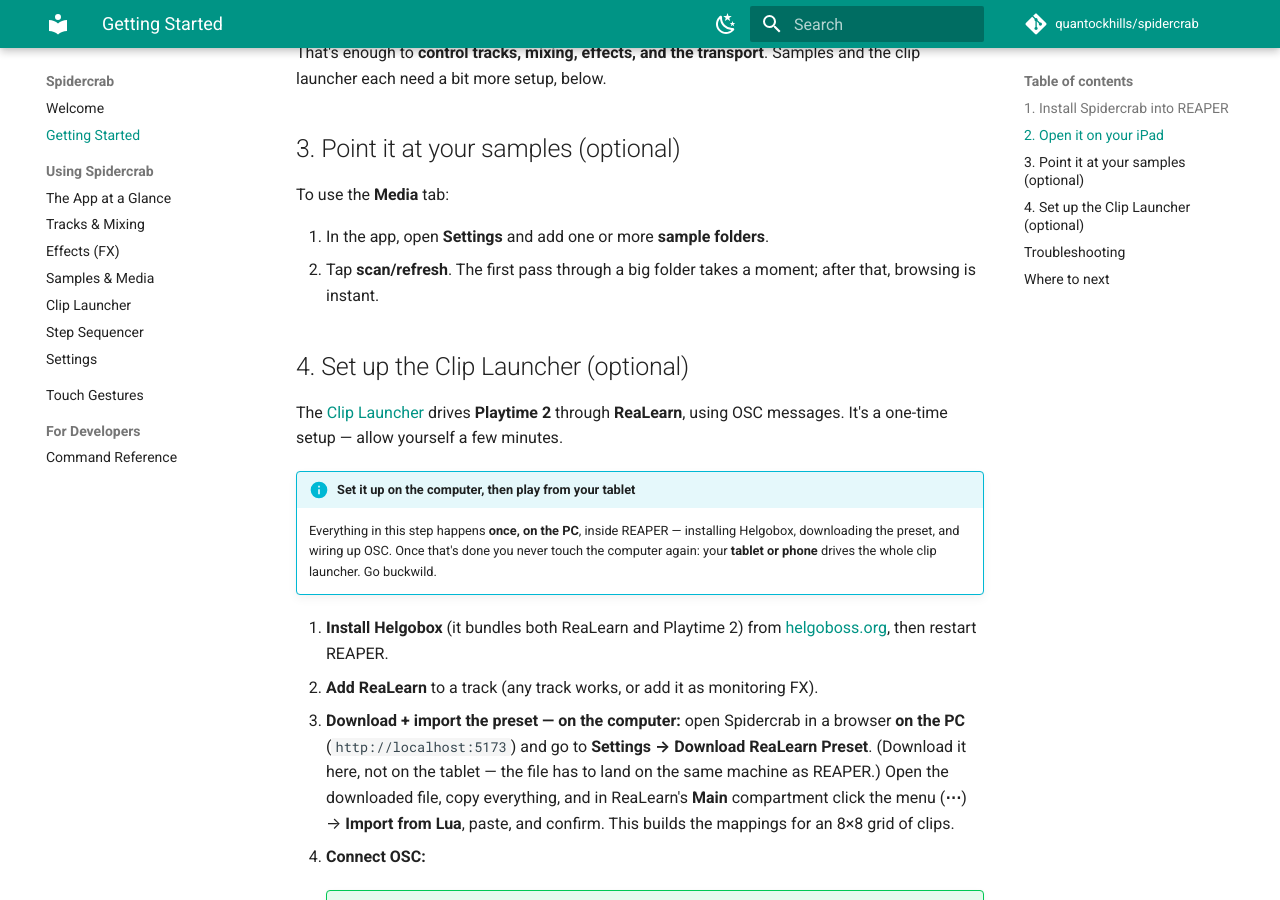
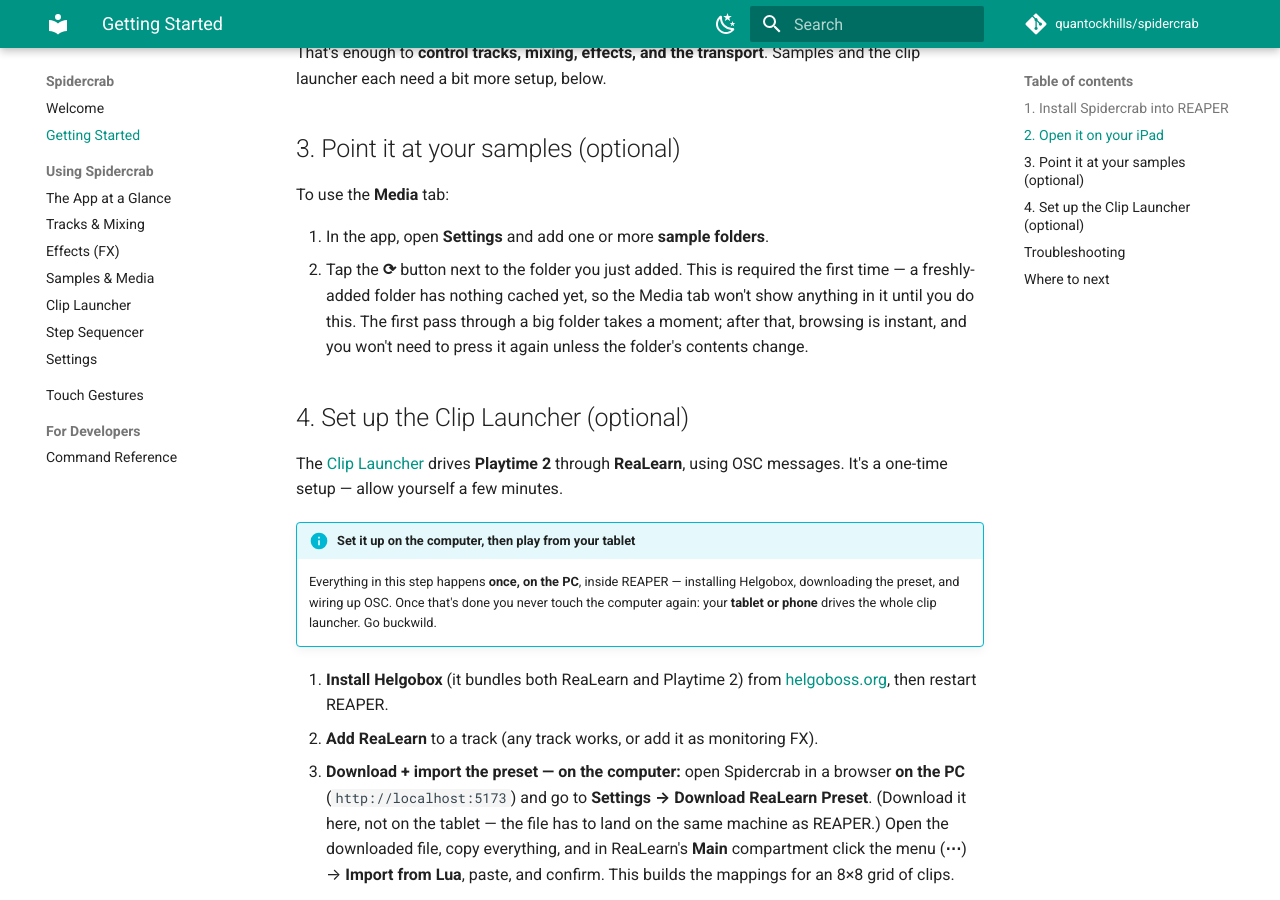
Before and after one commit to quantockhills/spidercrab, an MkDocs documentation site: the page built from docs/getting-started.md, in a window 1280 px wide and 900 px high, scrolled down 1822 px. Built offline with MkDocs 1.6.1 and Material for MkDocs 9.7.7, drawn with Linux system fonts in a browser that asks for light colours; comment, search, counter and statistics services are not loaded.

Commit message:
docs: clarify the sample-folder scan button is required the first time
A freshly-added sample folder has nothing cached yet, so the Media tab
shows nothing in it until you press the per-folder scan button - this
wasn't clear from the previous wording, which read more like an
optional performance tip than a required step.

Co-Authored-By: Claude Sonnet 5 <noreply@anthropic.com>

```diff
--- a/docs/getting-started.md
+++ b/docs/getting-started.md
@@ -65,7 +65,7 @@ That's enough to **control tracks, mixing, effects, and the transport**. Samples
 To use the **Media** tab:
 
 1. In the app, open **Settings** and add one or more **sample folders**.
-2. Tap **scan/refresh**. The first pass through a big folder takes a moment; after that, browsing is instant.
+2. Tap the **⟳** button next to the folder you just added. This is required the first time — a freshly-added folder has nothing cached yet, so the Media tab won't show anything in it until you do this. The first pass through a big folder takes a moment; after that, browsing is instant, and you won't need to press it again unless the folder's contents change.
 
 ## 4. Set up the Clip Launcher (optional)
 
```
